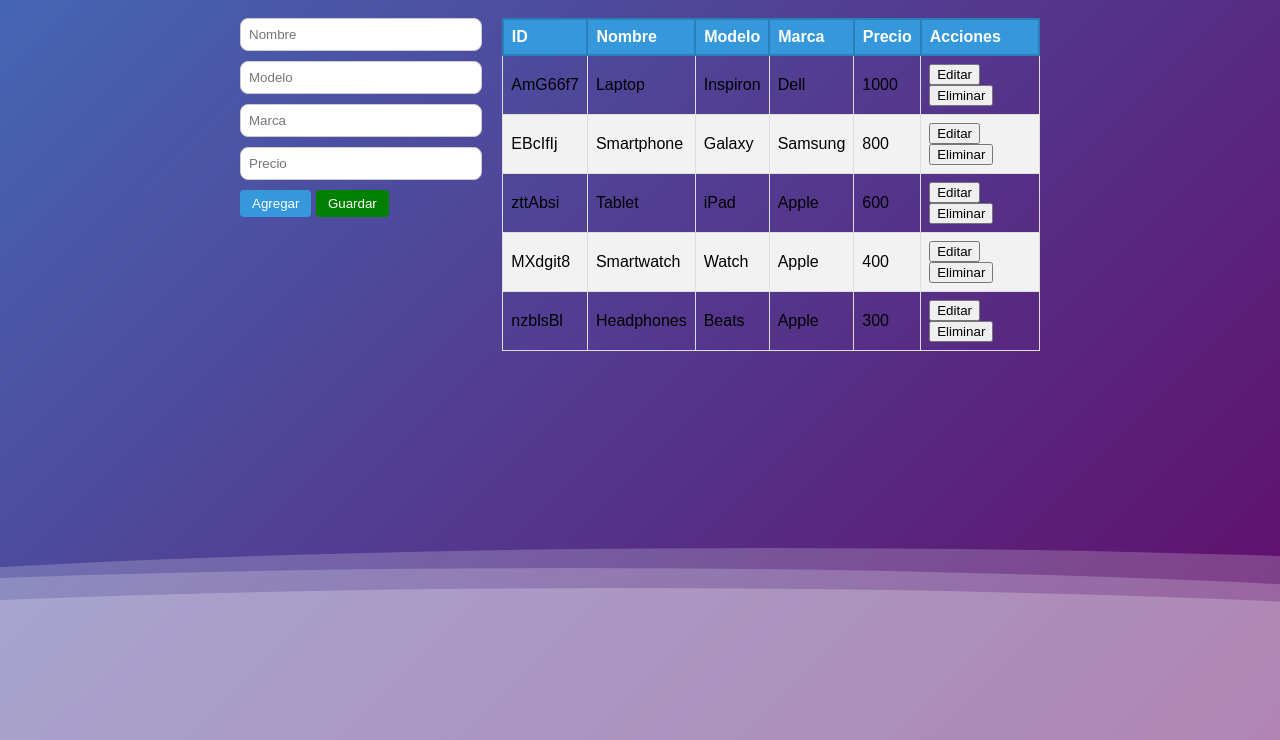
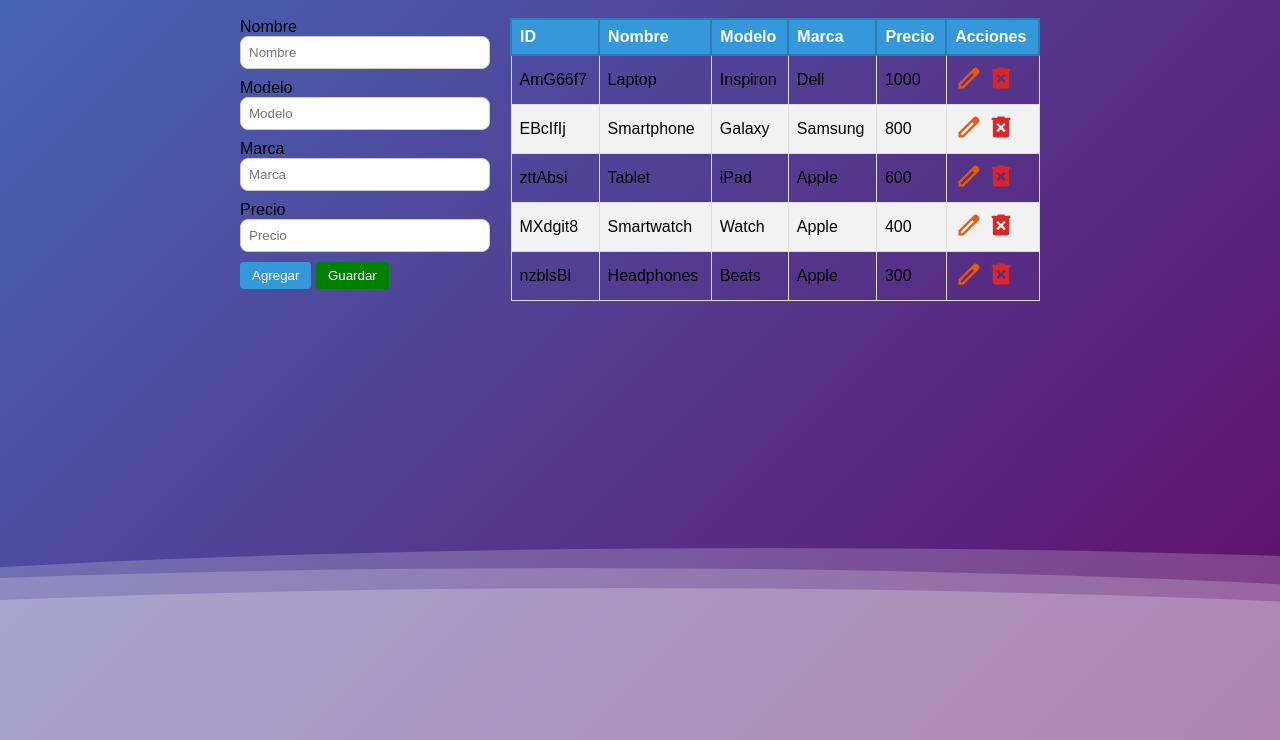
Before and after one commit to KevinLZC/crud-pcol, a plain HTML site: page index.html in a window 1280 px wide. Shown: the part 60-800 px from the top of the page. Drawn offline with Linux system fonts and the light colour scheme; a web font is replaced by a local one.

Commit message:
CSS changes

```diff
--- a/css/style.css
+++ b/css/style.css
@@ -1,8 +1,8 @@
 body {
-  font-family: Arial, sans-serif;
+  font-family: 'gg sans', sans-serif;
   margin: auto;
   overflow: auto;
-  background: linear-gradient(315deg, rgba(101,0,94,1) 3%, rgba(60,132,206,1) 38%, rgba(48,238,226,1) 68%, rgba(255,25,25,1) 98%);
+  background: linear-gradient(315deg, rgba(101, 0, 94, 1) 3%, rgba(60, 132, 206, 1) 38%, rgba(48, 238, 226, 1) 68%, rgba(255, 25, 25, 1) 98%);
   animation: gradient 15s ease infinite;
   background-size: 400% 400%;
   background-attachment: fixed;
@@ -52,7 +52,8 @@ table {
   border-collapse: collapse;
 }
 
-th, td {
+th,
+td {
   border: 1px solid #dddddd;
   padding: 8px;
   text-align: left;
@@ -85,9 +86,11 @@ tr:nth-child(even) {
   0% {
     background-position: 0% 0%;
   }
+
   50% {
     background-position: 100% 100%;
   }
+
   100% {
     background-position: 0% 0%;
   }
--- a/index.html
+++ b/index.html
@@ -8,6 +8,7 @@
   <script src="/js/item.js"></script>
   <title>PCOL Hardware - CRUD Inventory</title>
   <link rel="stylesheet" href="/css/style.css">
+  <link href="https://fonts.cdnfonts.com/css/gg-sans-2" rel="stylesheet">
 </head>
 
 <body>
@@ -15,17 +16,21 @@
     <div class="wave"></div>
     <div class="wave"></div>
     <div class="wave"></div>
- </div>
+  </div>
   <div class="container">
     <h1>PCOL Hardware</h1>
     <div class="content">
       <div class="form-container">
         <form id="itemForm">
-          <input type="text" id="itemName" placeholder="Nombre"><br>
-          <input type="text" id="itemModel" placeholder="Modelo"><br>
-          <input type="text" id="itemBrand" placeholder="Marca"><br>
-          <input type="text" id="itemPrice" placeholder="Precio"><br>
-          <button type="button" id="btnAdd" class="btn">Agregar</button>
+          <label for="Nombre">Nombre</label>
+          <input type="text" id="itemName" placeholder="Nombre" name="Nombre"><br>
+          <label for="Modelo">Modelo</label>
+          <input type="text" id="itemModel" placeholder="Modelo" name="Modelo"><br>
+          <label for="Marca">Marca</label>
+          <input type="text" id="itemBrand" placeholder="Marca" name="Marca"><br>
+          <label for="Precio">Precio</label>
+          <input type="text" id="itemPrice" placeholder="Precio" name="Precio"><br>
+          <button type="button" id="btnAdd" class="btn" name="">Agregar</button>
           <button type="button" id="btnSave" class="btn" style="background-color: green;">Guardar</button>
         </form>
       </div>
--- a/js/app.js
+++ b/js/app.js
@@ -58,8 +58,8 @@ function addItemTable(item) {
       <td>${item.getBrand}</td>
       <td>${item.getPrice}</td>
       <td>
-        <button onclick="setInputItem('${item.getId}')">Editar</button>
-        <button onclick="deleteItem('${item.getId}')">Eliminar</button>
+        <a onclick="setInputItem('${item.getId}')"><svg xmlns="http://www.w3.org/2000/svg" width="28" height="28" viewBox="0 0 24 24"><path fill="#ea580c" d="M5 19h1.425L16.2 9.225L14.775 7.8L5 17.575zm-2 2v-4.25L16.2 3.575q.3-.275.663-.425t.762-.15q.4 0 .775.15t.65.45L20.425 5q.3.275.438.65T21 6.4q0 .4-.137.763t-.438.662L7.25 21zM19 6.4L17.6 5zm-3.525 2.125l-.7-.725L16.2 9.225z"/></svg></a>
+        <a onclick="deleteItem('${item.getId}')"><svg xmlns="http://www.w3.org/2000/svg" width="28" height="28" viewBox="0 0 24 24"><path fill="#dc2626" d="m9.4 16.5l2.6-2.6l2.6 2.6l1.4-1.4l-2.6-2.6L16 9.9l-1.4-1.4l-2.6 2.6l-2.6-2.6L8 9.9l2.6 2.6L8 15.1zM7 21q-.825 0-1.412-.587T5 19V6H4V4h5V3h6v1h5v2h-1v13q0 .825-.587 1.413T17 21z"/></svg></a>
       </td>
     </tr>`
 }
```
Lines whose indentation alone changed are shown as unchanged.
